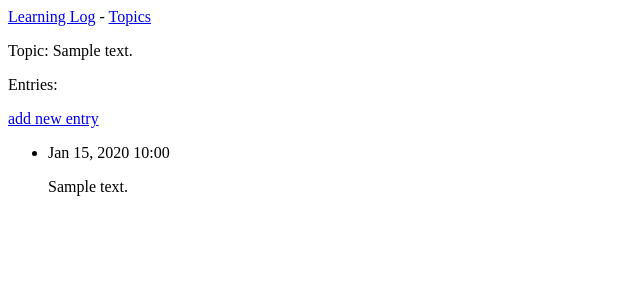
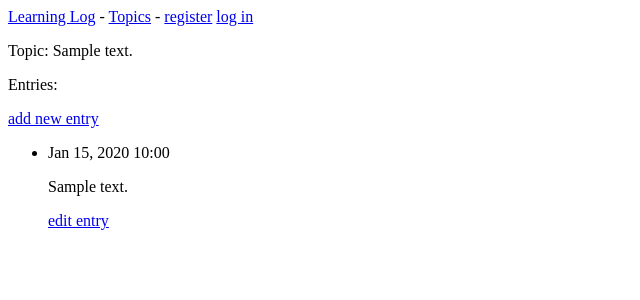
Before and after one commit to mmiirroo/python, a Django app: page /topics/1/ in a window 1280 px wide. Shown: the top 300 px of the page, without its empty margins (0-640 px from the left). Run offline with Django 3.2, Linux system fonts and the light colour scheme; tables that the repository leaves empty hold one stand-in row (values such as "Sample post").

Commit message:
page 402

```diff
--- a/learning_log/learning_log/settings.py
+++ b/learning_log/learning_log/settings.py
@@ -38,6 +38,7 @@ INSTALLED_APPS = [
     'django.contrib.messages',
     'django.contrib.staticfiles',
     'learning_logs',
+    'users',
 ]
 
 MIDDLEWARE = [
--- a/learning_log/learning_log/urls.py
+++ b/learning_log/learning_log/urls.py
@@ -20,5 +20,6 @@ from django.conf.urls import include
 urlpatterns = [
     url(r'^admin/', admin.site.urls),
     url(r'', include('learning_logs.urls', namespace='learning_logs')),
+    url(r'^users/', include('users.urls', namespace='users')),
 
 ]
--- a/learning_log/learning_logs/templates/learning_logs/base.html
+++ b/learning_log/learning_logs/templates/learning_logs/base.html
@@ -1,6 +1,13 @@
 <p>
   <a href="{% url 'learning_logs:index' %}">Learning Log</a> -
-  <a href="{% url 'learning_logs:topics' %}">Topics</a>
+  <a href="{% url 'learning_logs:topics' %}">Topics</a> -
+  {% if user.is_authenticated %}
+    Hello, {{ user.username }}
+    <a href="{% url 'users:logout' %}">log out</a>
+  {% else %}
+    <a href="{% url 'users:register' %}">register</a>
+    <a href="{% url 'users:login' %}">log in</a>
+  {% endif %}
 </p>
 
 {% block content %}{% endblock content %}
--- a/learning_log/learning_logs/templates/learning_logs/topic.html
+++ b/learning_log/learning_logs/templates/learning_logs/topic.html
@@ -12,6 +12,9 @@
     <li>
       <p> {{ entry.date_added | date:'M d, Y H:i' }}</p>
       <p> {{ entry.text | linebreaks }}</p>
+      <p>
+        <a href="{% url 'learning_logs:edit_entry' entry.id %}">edit entry</a>
+      </p>
     </li>
     {% empty %}
       <li>
```
